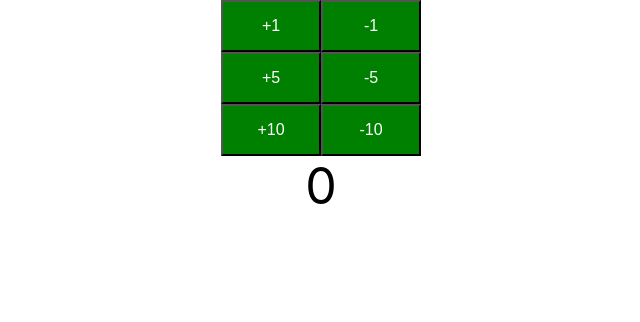
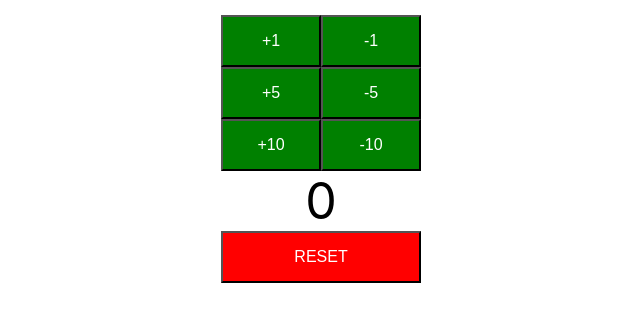
Before and after one commit to havalda-r/todo-app-frontend, a React (Create React App) app: page / in a window 1280 px wide. Shown: the top 322 px of the page, without its empty margins (319-959 px from the left). Built offline with nearby package versions, Linux system fonts and the light colour scheme.

Commit message:
feat: add reset button with style

```diff
--- a/src/components/counter/Counter.css
+++ b/src/components/counter/Counter.css
@@ -10,3 +10,12 @@ button {
   font-size: 50px;
   padding: 15px 30px;
 }
+
+.reset {
+  background-color: red;
+  width: 200px;
+}
+
+body {
+  padding: 15px 30px;
+}
--- a/src/components/counter/Counter.js
+++ b/src/components/counter/Counter.js
@@ -10,6 +10,11 @@ export default class Counter extends Component {
     };
     this.increment = this.increment.bind(this);
     this.decrement = this.decrement.bind(this);
+    this.reset = this.reset.bind(this);
+  }
+
+  reset() {
+    this.setState({ counter: 0 });
   }
 
   increment(by) {
@@ -44,6 +49,11 @@ export default class Counter extends Component {
           decrementMethod={this.decrement}
         />
         <span className='count'>{this.state.counter}</span>
+        <div>
+          <button className='reset' onClick={this.reset}>
+            RESET
+          </button>
+        </div>
       </div>
     );
   }
```
